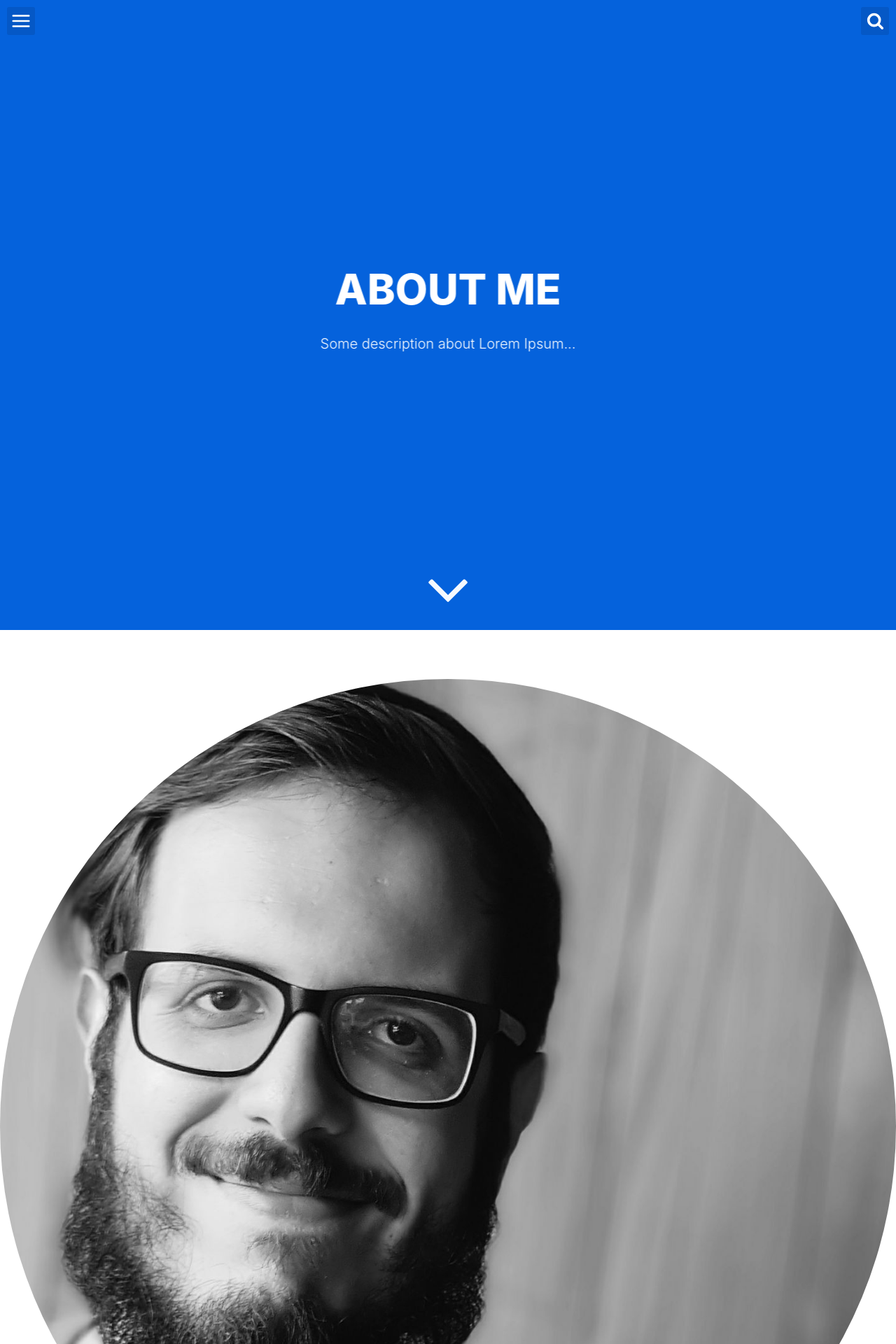
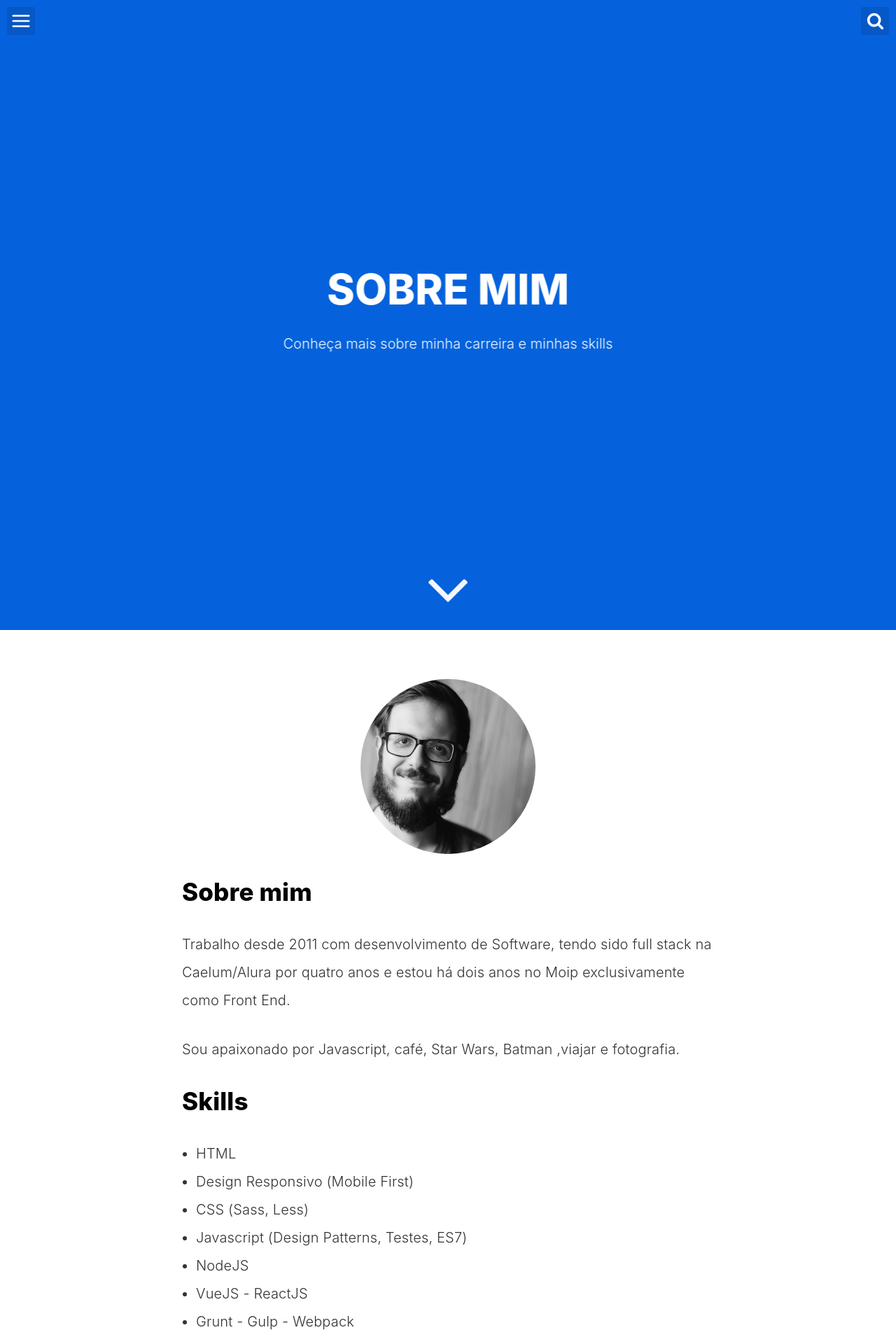
Before and after one commit to caioincau/caioincau.github.io, a Jekyll site: the page built from about.html, in a window 1280 px wide. Shown: the top 1920 px of the page at 70% size. Built offline with Jekyll 4.4.1, drawn with Linux system fonts in a browser that asks for light colours; some of the changed text lies outside the part shown.

```diff
--- a/_config.yml
+++ b/_config.yml
@@ -32,8 +32,6 @@ compress_html:
 links:
   - title: Home
     url: /
-  - title: Series
-    url: /series
   - title: Tags
     url: /tags
   - title: About Me
--- a/about.html
+++ b/about.html
@@ -1,53 +1,37 @@
 ---
 layout: minimal
-title: "About me"
+title: "Sobre mim"
 permalink: /about/index.html
-description: "Some description about Lorem Ipsum..."
+description: "Conheça mais sobre minha carreira e minhas skills"
 ---
 
-<img itemprop="image" class="img-rounded" src="/assets/img/blog-author.jpg" alt="Willian Justen">
+<img itemprop="image" class="img-rounded medium-image" src="/assets/img/blog-author.jpg" alt="Willian Justen">
 
-<h2>About Me</h2>
+<h2>Sobre mim</h2>
 
-<p>Lorem ipsum dolor sit amet, consectetur adipisicing elit, sed do eiusmod
-tempor incididunt ut labore et dolore magna aliqua. Ut enim ad minim veniam,
-quis nostrud exercitation ullamco laboris nisi ut aliquip ex ea commodo
-consequat. Duis aute irure dolor in reprehenderit in voluptate velit esse
-cillum dolore eu fugiat nulla pariatur. Excepteur sint occaecat cupidatat non
-proident, sunt in culpa qui officia deserunt mollit anim id est laborum.</p>
+<p>Trabalho desde 2011 com desenvolvimento de Software, tendo sido full stack na Caelum/Alura por quatro anos e estou há dois anos no Moip exclusivamente como Front End.</p>
 
-
-<p>Lorem ipsum dolor sit amet, consectetur adipisicing elit, sed do eiusmod
-tempor incididunt ut labore et dolore magna aliqua. Ut enim ad minim veniam,
-quis nostrud exercitation ullamco laboris nisi ut aliquip ex ea commodo
-consequat. Duis aute irure dolor in reprehenderit in voluptate velit esse
-cillum dolore eu fugiat nulla pariatur. Excepteur sint occaecat cupidatat non
-proident, sunt in culpa qui officia deserunt mollit anim id est laborum.</p>
-
+<p>Sou apaixonado por Javascript, café, Star Wars, Batman ,viajar e fotografia.</p>
 
 <h2>Skills</h2>
 
 <ul class="skill-list">
-	<li>HTML - Jade - Haml - Erb</li>
+	<li>HTML</li>
 	<li>Design Responsivo (Mobile First)</li>
-	<li>CSS (Stylus, Sass, Less)</li>
-	<li>Css Frameworks (Bootstrap, Foundation)</li>
-	<li>Javascript (Design Patterns, Testes)</li>
+	<li>CSS (Sass, Less)</li>
+	<li>Javascript (Design Patterns, Testes, ES7)</li>
 	<li>NodeJS</li>
-	<li>AngularJS - ReactJS</li>
-	<li>Grunt - Gulp - Yeoman</li>
+	<li>VueJS - ReactJS</li>
+	<li>Grunt - Gulp - Webpack</li>
 	<li>Git</li>
-	<li>PHP</li>
-	<li>Python</li>
-	<li>MySQL - MongoDB</li>
 	<li>Scrum and Kanban</li>
 	<li>TDD e Continuous Integration</li>
 </ul>
 
-<h2>Projetos</h2>
-
-<ul>
-	<li><a href="https://github.com/">Lorem Lorem</a></li>
-	<li><a href="https://github.com/">Ipsum Dolor</a></li>
-	<li><a href="https://github.com/">Dolor Lorem</a></li>
+<h2> Extras </h2>
+<ul class="skill-list">
+	<li><a href="https://www.casadocodigo.com.br/products/livro-vue">Meu livro sobre VueJS, o primeiro a ser publicado em português.</a></li>
+	<li><a href="https://www.casadocodigo.com.br/products/livro-guia-node-express">Meu livro sobre NodeJS com Express.</a></li>
+	<li><a href="https://speakerdeck.com/caioincau">Meu speakerdeck</a></li>
+	<li><a href="http://vsco.co/caioincau/images/1">VSCO</a></li>
 </ul>
--- a/src/styl/_post.styl
+++ b/src/styl/_post.styl
@@ -4,6 +4,8 @@
         max-width 100%
         margin rem(30px) auto
         display block
+    .medium-image
+        width 250px
     p, h1, h2, h3, h4,ul,ol, .tags, iframe
         center(rem(800px))
         padding 0 rem(20px)
```
Also changed, not shown: assets/css/main.css, 9 other files.
